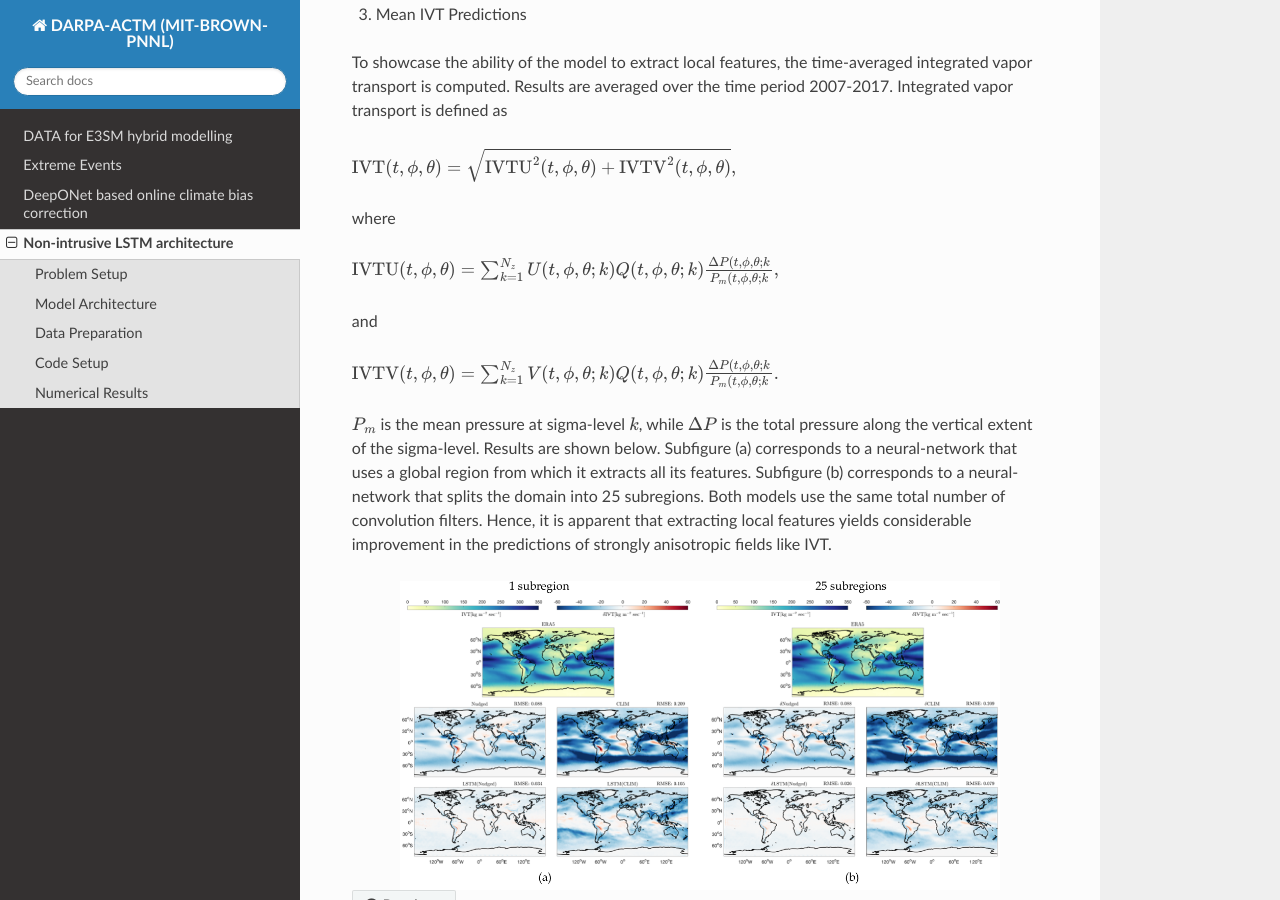
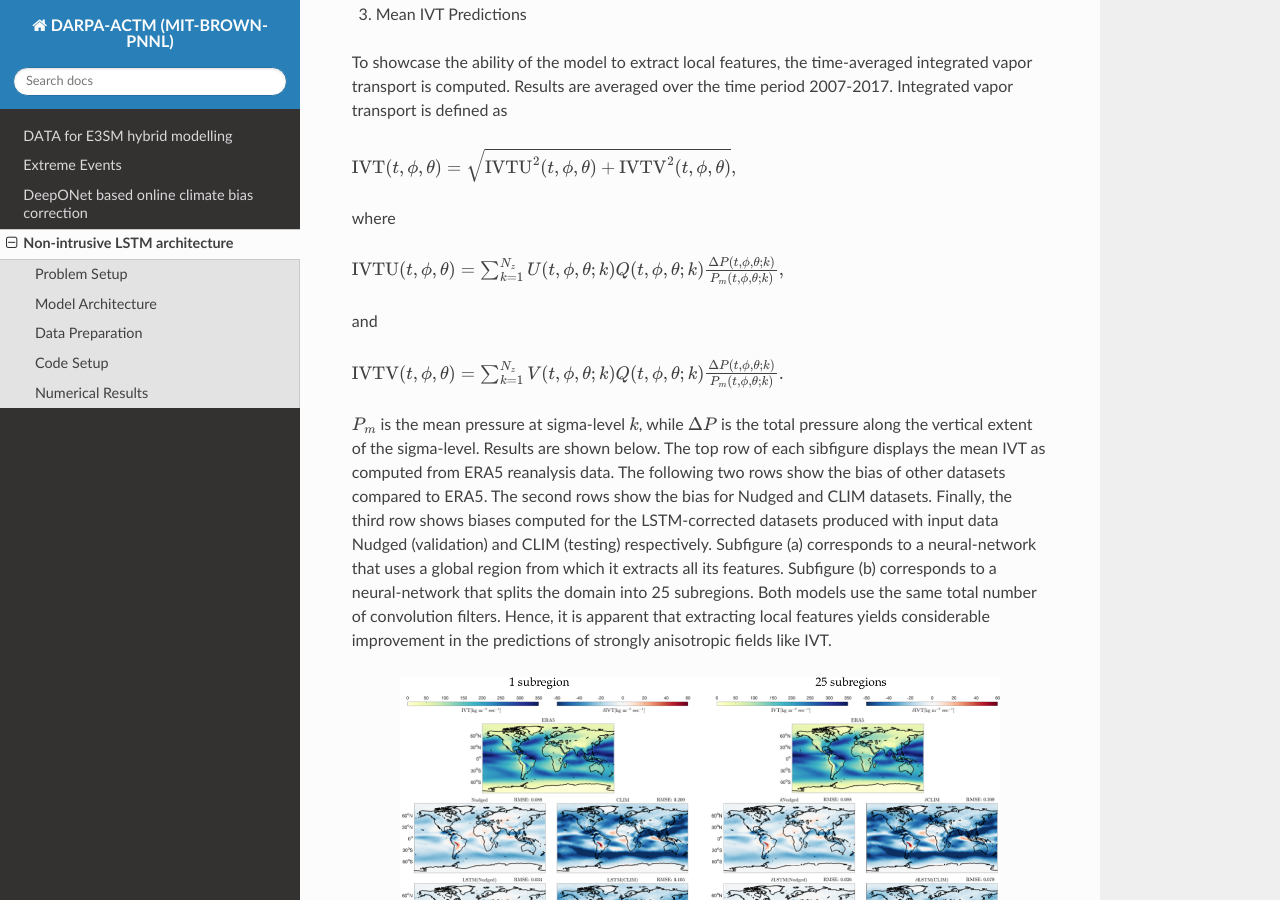
Before and after one commit to aniruddhabora/Extreme-Events-using-Scientific-Machine-Learning, a Sphinx documentation site: the page built from docs/source/modules/LSTM_based_offline_correction.rst, in a window 1280 px wide and 900 px high, scrolled down 6930 px. Built offline with Sphinx 7.4.7 and the Read the Docs theme 2.0.0, drawn with Linux system fonts in a browser that asks for light colours; pages that are not in the unit, such as notebooks, are missing from menus.

Commit message:
Update LSTM_based_offline_correction.rst

```diff
--- a/docs/source/modules/LSTM_based_offline_correction.rst
+++ b/docs/source/modules/LSTM_based_offline_correction.rst
@@ -195,13 +195,13 @@ To showcase the ability of the model to extract local features, the time-average
 
 where
 
-:math:`\text{IVTU}(t,\phi,\theta) = \sum_{k=1}^{N_z}U(t,\phi,\theta;k) Q(t,\phi,\theta;k) \frac{\Delta P(t,\phi,\theta;k}{P_m(t,\phi,\theta;k},`
+:math:`\text{IVTU}(t,\phi,\theta) = \sum_{k=1}^{N_z}U(t,\phi,\theta;k) Q(t,\phi,\theta;k) \frac{\Delta P(t,\phi,\theta;k)}{P_m(t,\phi,\theta;k)},`
 
 and
 
-:math:`\text{IVTV}(t,\phi,\theta) = \sum_{k=1}^{N_z}V(t,\phi,\theta;k) Q(t,\phi,\theta;k) \frac{\Delta P(t,\phi,\theta;k}{P_m(t,\phi,\theta;k}.`
+:math:`\text{IVTV}(t,\phi,\theta) = \sum_{k=1}^{N_z}V(t,\phi,\theta;k) Q(t,\phi,\theta;k) \frac{\Delta P(t,\phi,\theta;k)}{P_m(t,\phi,\theta;k)}.`
 
-:math:`P_m` is the mean pressure at sigma-level :math:`k`, while :math:`\Delta P` is the total pressure along the vertical extent of the sigma-level. Results are shown below. Subfigure (a) corresponds to a neural-network that uses a global region from which it extracts all its features. Subfigure (b) corresponds to a neural-network that splits the domain into 25 subregions. Both models use the same total number of convolution filters. Hence, it is apparent that extracting local features yields considerable improvement in the predictions of strongly anisotropic fields like IVT.
+:math:`P_m` is the mean pressure at sigma-level :math:`k`, while :math:`\Delta P` is the total pressure along the vertical extent of the sigma-level. Results are shown below. The top row of each sibfigure displays the mean IVT as computed from ERA5 reanalysis data. The following two rows show the bias of other datasets compared to ERA5. The second rows show the bias for Nudged and CLIM datasets. Finally, the third row shows biases computed for the LSTM-corrected datasets produced with input data Nudged (validation) and CLIM (testing) respectively. Subfigure (a) corresponds to a neural-network that uses a global region from which it extracts all its features. Subfigure (b) corresponds to a neural-network that splits the domain into 25 subregions. Both models use the same total number of convolution filters. Hence, it is apparent that extracting local features yields considerable improvement in the predictions of strongly anisotropic fields like IVT.
 
 .. figure:: images/IVT_Predictions.png
   :width: 600
```
